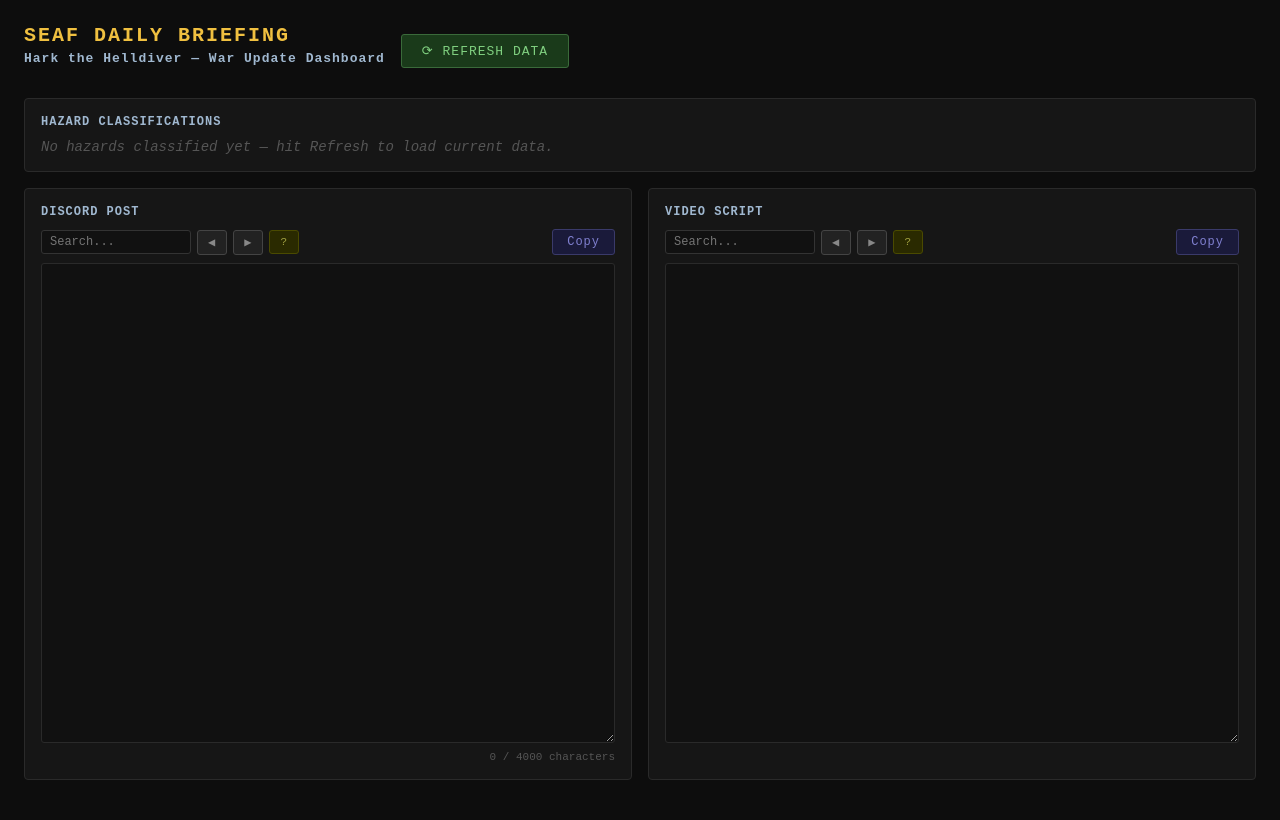
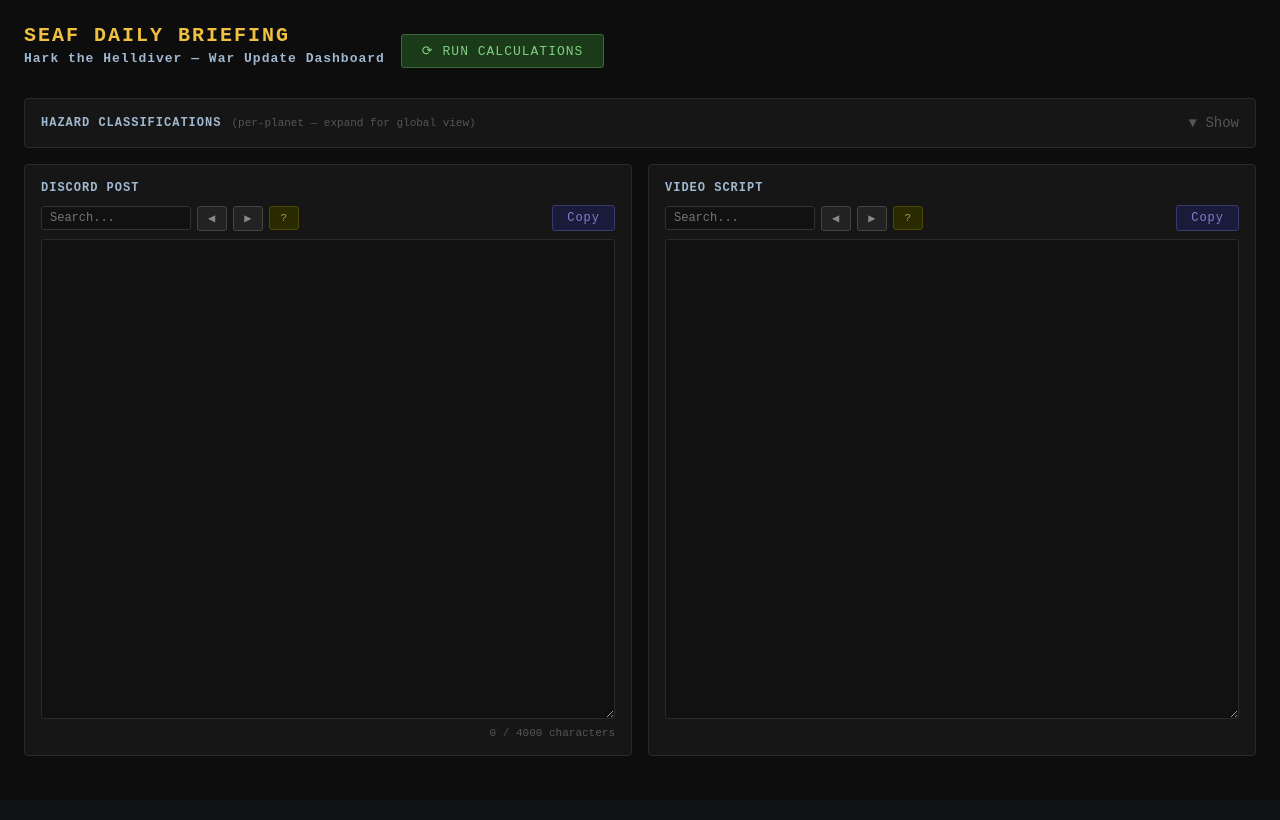
Before and after one commit to Harkonnen-CRR/Helldivers2, a Flask app: page / in a window 1280 px wide. After the commit the page ends 756 px from the top, so only its background shows below. Run offline with Flask 3, Linux system fonts and the light colour scheme.

Commit message:
feat: per-planet hazard tiers, unit variant tags, and API error detection
- Add faction-matched variant tag checkboxes per planet in flavor editor
  (Terminids: Predator Strain/Spore Spewer/Shriekers, Automaton: Jet Brigade,
  Illuminate: Appropriators); tags persist to flavor.json and inject
  "Active Variant(s):" line into Discord and video output
- Move hazard tier selectors from global panel into per-planet write sections;
  global panel collapsed behind toggle for fallback access
- Tier max-wins conflict resolution: if the same hazard appears on multiple
  planets, the highest-rated tier always wins; server returns final_tier and
  syncs all radio buttons across every instance of that hazard
- Add timeout (10s) and structured ApiError to api_client; /refresh and /fetch2
  now return error_type (down/timeout/rate_limit/server_error) so the UI can
  show specific messages instead of a generic error string
- API errors now display in bright red with ⚠ prefix and actionable copy

Co-Authored-By: Claude Sonnet 4.6 <noreply@anthropic.com>

```diff
--- a/main.py
+++ b/main.py
@@ -4,7 +4,7 @@ from datetime import datetime
 
 from flask import Flask, jsonify, render_template, request
 
-from api_client import fetch_all
+from api_client import fetch_all, ApiError
 from data_parser import parse_all
 from formatter import format_discord, format_video, get_theater_data
 
@@ -21,6 +21,16 @@ state = {
     "last_parsed": None,
     "last_outputs": None,
 }
+
+
+def _api_error_type(status_code):
+    if status_code is None:
+        return "timeout"
+    if status_code == 429:
+        return "rate_limit"
+    if status_code in (502, 503, 504):
+        return "down"
+    return "server_error"
 
 
 def _load_classifications():
@@ -40,6 +50,9 @@ def _save_classifications(classifications):
         json.dump(classifications, f, indent=2)
 
 
+_TIER_PRIORITY = {"large": 2, "small": 1, "none": 0}
+
+
 def _load_flavor():
     if os.path.exists(FLAVOR_PATH):
         with open(FLAVOR_PATH) as f:
@@ -48,8 +61,9 @@ def _load_flavor():
         data.setdefault("planets", {})
         data.setdefault("limits", {})
         data.setdefault("planet_notes", {})
+        data.setdefault("planet_tags", {})
         return data
-    return {"theaters": {}, "planets": {}, "limits": {}, "planet_notes": {}}
+    return {"theaters": {}, "planets": {}, "limits": {}, "planet_notes": {}, "planet_tags": {}}
 
 
 def _save_flavor(flavor):
@@ -89,8 +103,10 @@ def index():
 def refresh():
     try:
         fetch_all()
+    except ApiError as e:
+        return jsonify({"status": "error", "message": str(e), "error_type": _api_error_type(e.status_code)}), 200
     except Exception as e:
-        return jsonify({"status": "error", "message": str(e)}), 500
+        return jsonify({"status": "error", "message": str(e), "error_type": "unknown"}), 200
 
     state["snapshot1_time"] = datetime.now()
 
@@ -122,7 +138,7 @@ def refresh():
         for key, item in items.items()
     }
 
-    theaters = get_theater_data(parsed, state["flavor"].get("limits", {}))
+    theaters = get_theater_data(parsed, state["flavor"].get("limits", {}), state["classifications"])
 
     return jsonify({
         "status": "ok",
@@ -135,12 +151,14 @@ def refresh():
 @app.route("/fetch2", methods=["POST"])
 def fetch2():
     if state["snapshot1_time"] is None:
-        return jsonify({"status": "error", "message": "No first snapshot — run Refresh first"}), 400
+        return jsonify({"status": "error", "message": "No first snapshot — run Refresh first", "error_type": "unknown"}), 400
 
     try:
         fetch_all()
+    except ApiError as e:
+        return jsonify({"status": "error", "message": str(e), "error_type": _api_error_type(e.status_code)}), 200
     except Exception as e:
-        return jsonify({"status": "error", "message": str(e)}), 500
+        return jsonify({"status": "error", "message": str(e), "error_type": "unknown"}), 200
 
     snapshot2_time = datetime.now()
     parsed = parse_all()
@@ -163,7 +181,7 @@ def fetch2():
                     region["liberation_time_hours"] = r_h2 / net_rate / 3600
 
     state["last_parsed"] = parsed
-    theaters = get_theater_data(parsed, state["flavor"].get("limits", {}))
+    theaters = get_theater_data(parsed, state["flavor"].get("limits", {}), state["classifications"])
     discord_text = format_discord(parsed, state["classifications"], state["flavor"])
     video_text = format_video(parsed, state["classifications"], state["flavor"])
     state["last_outputs"] = {"discord": discord_text, "video": video_text}
@@ -196,9 +214,12 @@ def save_classifications():
         return jsonify({"status": "error", "message": "Missing key or value"}), 400
     if value not in ("large", "small", "none"):
         return jsonify({"status": "error", "message": "Invalid tier value"}), 400
-    state["classifications"][key] = value
-    _save_classifications(state["classifications"])
-    return jsonify({"status": "ok"})
+    current = state["classifications"].get(key, "none")
+    if _TIER_PRIORITY.get(value, 0) >= _TIER_PRIORITY.get(current, 0):
+        state["classifications"][key] = value
+        _save_classifications(state["classifications"])
+    final_tier = state["classifications"].get(key, "none")
+    return jsonify({"status": "ok", "final_tier": final_tier})
 
 
 @app.route("/save_flavor", methods=["POST"])
@@ -232,5 +253,21 @@ def save_limit():
     return jsonify({"status": "ok"})
 
 
+@app.route("/save_tags", methods=["POST"])
+def save_tags():
+    data = request.get_json()
+    planet = data.get("planet")
+    tags = data.get("tags", [])
+    if not planet:
+        return jsonify({"status": "error", "message": "Missing planet"}), 400
+    state["flavor"].setdefault("planet_tags", {})
+    if tags:
+        state["flavor"]["planet_tags"][planet] = tags
+    else:
+        state["flavor"]["planet_tags"].pop(planet, None)
+    _save_flavor(state["flavor"])
+    return jsonify({"status": "ok"})
+
+
 if __name__ == "__main__":
     app.run(debug=True, port=5000)
--- a/templates/index.html
+++ b/templates/index.html
@@ -206,10 +206,12 @@
     .ref-dss { background: #001a2a; border: 1px solid #003a5a; border-radius: 3px; padding: 8px; margin-top: 8px; }
     .ref-dss-label { color: #60c0f0; font-size: 11px; font-weight: bold; margin-bottom: 4px; }
     .ref-dss-text { color: #80a0c0; font-size: 11px; }
-    .ref-dss-action { font-size: 11px; }
-    .ref-dss-action.large { color: #f0c040; font-weight: bold; }
-    .ref-dss-action.small { color: #a0c0e0; }
-    .ref-dss-action.none  { color: #555; }
+    .ref-dss-action { font-size: 11px; color: #aaa; margin-bottom: 2px; }
+    .ref-dss-action.active   { color: #f0c040; font-weight: bold; }
+    .ref-dss-action.funding  { color: #a0c0e0; }
+    .ref-dss-action.cooldown { color: #555; }
+    .ref-dss-action.inactive { color: #444; }
+    .ref-dss-action-desc { font-size: 10px; color: #555; font-style: italic; padding-left: 10px; margin-bottom: 4px; }
 
     .planet-notes-label { color: #555; font-size: 10px; text-transform: uppercase; letter-spacing: 1px; margin-top: 6px; margin-bottom: 3px; }
     textarea.planet-notes-input {
@@ -230,7 +232,15 @@
     .planet-flavor-section { border-top: 1px solid #222; padding-top: 12px; }
     .planet-flavor-label { color: #666; font-size: 11px; text-transform: uppercase; letter-spacing: 1px; margin-bottom: 8px; }
 
-    .planet-flavor-item { margin-bottom: 8px; }
+    .planet-flavor-item { margin-bottom: 12px; }
+    .planet-subgroup-label { color: #555; font-size: 10px; text-transform: uppercase; letter-spacing: 1px; margin-top: 8px; margin-bottom: 4px; }
+    .planet-hazard-tiers { margin-left: 22px; }
+    .planet-hazard-row { display: flex; align-items: center; gap: 8px; margin-bottom: 3px; }
+    .planet-hazard-name { color: #888; font-size: 11px; min-width: 120px; }
+    .planet-variant-tags { margin-left: 22px; display: flex; flex-wrap: wrap; gap: 6px; align-items: center; }
+    .planet-tag-toggle { display: flex; align-items: center; gap: 4px; cursor: pointer; font-size: 11px; color: #aaa; padding: 2px 6px; border: 1px solid #333; border-radius: 2px; }
+    .planet-tag-toggle input[type=checkbox] { accent-color: #f0c040; cursor: pointer; }
+    .planet-tag-toggle:has(input:checked) { color: #f0c040; border-color: #f0c040; background: #1a1600; }
     .planet-flavor-toggle { display: flex; align-items: center; gap: 8px; cursor: pointer; }
     .planet-flavor-toggle input[type=checkbox] { accent-color: #80d080; cursor: pointer; }
     .planet-flavor-toggle span { color: #c0c0c0; font-size: 12px; }
@@ -319,16 +329,20 @@
       <h1>SEAF DAILY BRIEFING</h1>
       <h2>Hark the Helldiver — War Update Dashboard</h2>
     </div>
-    <button id="refresh-btn" onclick="startRefresh()">⟳ REFRESH DATA</button>
+    <button id="refresh-btn" onclick="startRefresh()">⟳ RUN CALCULATIONS</button>
     <button id="cancel-btn" class="cancel" onclick="cancelRefresh()" style="display:none">✕ CANCEL</button>
     <button id="reformat-btn" class="secondary" onclick="reformat()" style="display:none">↺ REFRESH TEXT</button>
     <span id="status-msg"></span>
   </div>
 
-  <!-- Classification panel -->
-  <div class="section">
-    <h3>Hazard Classifications</h3>
-    <div id="hazard-list">
+  <!-- Classification panel (collapsed by default — per-planet controls are in the flavor editor) -->
+  <div class="section" id="classifications-section">
+    <div style="display:flex;align-items:center;gap:10px;cursor:pointer" onclick="toggleClassificationsPanel()">
+      <h3 style="margin:0">Hazard Classifications</h3>
+      <span style="color:#555;font-size:11px">(per-planet — expand for global view)</span>
+      <span id="class-toggle-icon" style="color:#555;margin-left:auto">▼ Show</span>
+    </div>
+    <div id="hazard-list" style="display:none;margin-top:10px">
       {% if classifications %}
         {% for key, tier in classifications.items() %}
           {% if key.startswith('hazard_') %}
@@ -426,6 +440,15 @@
 
   // ── Refresh flow ──────────────────────────────────────────────
 
+  function apiErrorMessage(data) {
+    const type = data.error_type || 'unknown';
+    if (type === 'down')        return '⚠ helldivers2.dev is returning ' + data.message + ' — the API is likely down. Try again in a few minutes.';
+    if (type === 'timeout')     return '⚠ API request timed out — helldivers2.dev may be slow or unreachable. Try again shortly.';
+    if (type === 'rate_limit')  return '⚠ Rate limited by the API — wait a moment, then try again.';
+    if (type === 'server_error') return '⚠ API server error — helldivers2.dev may be having issues (' + data.message + ').';
+    return '⚠ ' + data.message;
+  }
+
   async function startRefresh() {
     setStatus('Fetching data...');
     document.getElementById('refresh-btn').disabled = true;
@@ -435,13 +458,13 @@
       res = await fetch('/refresh', { method: 'POST' });
       data = await res.json();
     } catch (e) {
-      setStatus('Network error — click Refresh to retry.');
+      setStatus('⚠ Cannot reach the local server — is Flask running?');
       document.getElementById('refresh-btn').disabled = false;
       return;
     }
 
     if (data.status !== 'ok') {
-      setStatus('Error: ' + data.message + ' — click Refresh to retry.');
+      setStatus(apiErrorMessage(data) + ' — click Run Calculations to retry.');
       document.getElementById('refresh-btn').disabled = false;
       return;
     }
@@ -482,7 +505,7 @@
       res = await fetch('/fetch2', { method: 'POST' });
       data = await res.json();
     } catch (e) {
-      setStatus('Network error: ' + e.message);
+      setStatus('⚠ Cannot reach the local server — is Flask running?');
       resetAfterFetch();
       return;
     }
@@ -490,7 +513,7 @@
     resetAfterFetch();
 
     if (data.status !== 'ok') {
-      setStatus('Error: ' + data.message);
+      setStatus(apiErrorMessage(data) + ' — second fetch failed, liberation rates unavailable.');
       return;
     }
 
@@ -523,7 +546,9 @@
   }
 
   function setStatus(msg) {
-    document.getElementById('status-msg').textContent = msg;
+    const el = document.getElementById('status-msg');
+    el.style.color = msg.startsWith('⚠') ? '#ff6060' : '#d08080';
+    el.textContent = msg;
   }
 
   // ── Reformat ──────────────────────────────────────────────────
@@ -577,11 +602,52 @@
   }
 
   async function saveTier(key, value) {
-    await fetch('/save_classifications', {
+    const res = await fetch('/save_classifications', {
       method: 'POST',
       headers: { 'Content-Type': 'application/json' },
       body: JSON.stringify({ key, value }),
     });
+    const data = await res.json();
+    if (data.final_tier) {
+      // Sync every radio group for this key to the actual saved tier (max-wins)
+      document.querySelectorAll(`input[name="${key}"]`).forEach(r => {
+        r.checked = (r.value === data.final_tier);
+      });
+    }
+    scheduleReformat();
+  }
+
+  let _reformatTimer = null;
+
+  function scheduleReformat() {
+    clearTimeout(_reformatTimer);
+    _reformatTimer = setTimeout(() => {
+      if (document.getElementById('reformat-btn').style.display !== 'none') reformat();
+    }, 1000);
+  }
+
+  function toggleClassificationsPanel() {
+    const list = document.getElementById('hazard-list');
+    const icon = document.getElementById('class-toggle-icon');
+    const shown = list.style.display !== 'none';
+    list.style.display = shown ? 'none' : '';
+    icon.textContent = shown ? '▼ Show' : '▲ Hide';
+  }
+
+  async function saveTags(planetName, tags) {
+    await fetch('/save_tags', {
+      method: 'POST',
+      headers: { 'Content-Type': 'application/json' },
+      body: JSON.stringify({ planet: planetName, tags }),
+    });
+    scheduleReformat();
+  }
+
+  function handleTagChange(planetName, checkbox) {
+    const item = checkbox.closest('.planet-flavor-item');
+    const allBoxes = item.querySelectorAll('.planet-variant-tags input[type=checkbox]');
+    const activeTags = Array.from(allBoxes).filter(cb => cb.checked).map(cb => cb.dataset.tag);
+    saveTags(planetName, activeTags);
   }
 
   // ── Flavor editor ─────────────────────────────────────────────
@@ -651,9 +717,45 @@
       planetSection.className = 'planet-flavor-section';
       planetSection.innerHTML = `<div class="planet-flavor-label">Planet Flavor Text</div>`;
 
+      const planetTags = (flavor && flavor.planet_tags) ? flavor.planet_tags : {};
+
       for (const planet of theater.planets) {
         const saved = planetFlavors[planet.name] || '';
         const hasText = saved.length > 0;
+        const activeTags = planetTags[planet.name] || [];
+
+        // Hazard tier section
+        let hazardTierHTML = '';
+        if (planet.hazards && planet.hazards.length > 0) {
+          hazardTierHTML = `<div class="planet-hazard-tiers"><div class="planet-subgroup-label">Hazard Effects</div>`;
+          for (const h of planet.hazards) {
+            hazardTierHTML += `
+              <div class="planet-hazard-row">
+                <span class="planet-hazard-name">${escHtml(h.name)}</span>
+                <span class="tier-radios">
+                  <label class="tier-large"><input type="radio" name="${escHtml(h.key)}" value="large" ${h.tier === 'large' ? 'checked' : ''} onchange="saveTier('${escHtml(h.key)}', 'large')"> Large</label>
+                  <label class="tier-small"><input type="radio" name="${escHtml(h.key)}" value="small" ${h.tier === 'small' ? 'checked' : ''} onchange="saveTier('${escHtml(h.key)}', 'small')"> Small</label>
+                  <label class="tier-none"><input type="radio" name="${escHtml(h.key)}" value="none" ${h.tier === 'none' ? 'checked' : ''} onchange="saveTier('${escHtml(h.key)}', 'none')"> None</label>
+                </span>
+              </div>`;
+          }
+          hazardTierHTML += '</div>';
+        }
+
+        // Variant tags section
+        let tagsHTML = '';
+        if (planet.variant_tags && planet.variant_tags.length > 0) {
+          tagsHTML = `<div class="planet-variant-tags"><div class="planet-subgroup-label" style="width:100%">Active Variants</div>`;
+          for (const tag of planet.variant_tags) {
+            const checked = activeTags.includes(tag) ? 'checked' : '';
+            tagsHTML += `<label class="planet-tag-toggle">
+              <input type="checkbox" data-tag="${escHtml(tag)}" ${checked} onchange="handleTagChange('${escHtml(planet.name)}', this)">
+              ${escHtml(tag)}
+            </label>`;
+          }
+          tagsHTML += '</div>';
+        }
+
         const item = document.createElement('div');
         item.className = 'planet-flavor-item';
         item.innerHTML = `
@@ -663,6 +765,8 @@
           </label>
           <textarea class="planet-flavor-text ${hasText ? 'visible' : ''}"
             data-scope="planets" data-key="${escHtml(planet.name)}">${escHtml(saved)}</textarea>
+          ${hazardTierHTML}
+          ${tagsHTML}
         `;
         planetSection.appendChild(item);
       }
@@ -721,16 +825,16 @@
 
     if (theater.dss) {
       const dss = theater.dss;
-      const actionMap = { ACTIVE: 'large', FUNDING: 'small', COOLDOWN: 'none', INACTIVE: 'none' };
       const actions = dss.actions.map(a => {
-        const cls = actionMap[a.status] || 'none';
-        const timing = a.timing ? ` | ${a.timing}` : '';
-        return `<div class="ref-dss-action ${cls}">${escHtml(a.name)}: ${a.status}${escHtml(timing)}</div>`;
+        const cost = a.cost_label ? ` (${escHtml(a.cost_label)})` : '';
+        const desc = a.description
+          ? `<div class="ref-dss-action-desc">│ ${escHtml(a.description)}</div>`
+          : '';
+        return `<div class="ref-dss-action ${escHtml(a.status)}"><strong>${escHtml(a.name)}</strong>${cost} — ${escHtml(a.phrase)}</div>${desc}`;
       }).join('');
       html += `
         <div class="ref-dss">
-          <div class="ref-dss-label">DSS — ${escHtml(dss.planet_name)}</div>
-          ${dss.ftl_jump ? `<div class="ref-dss-text">Next FTL Jump: ${escHtml(dss.ftl_jump)}</div>` : ''}
+          <div class="ref-dss-label">DSS — ${escHtml(dss.planet_name)}${dss.ftl_jump ? ` (${escHtml(dss.ftl_jump)} until FTL jump)` : ''}</div>
           ${actions}
         </div>`;
     }
@@ -757,20 +861,13 @@
     });
   }
 
-  let _reformatTimer = null;
-
   async function saveFlavor(scope, key, value) {
     await fetch('/save_flavor', {
       method: 'POST',
       headers: { 'Content-Type': 'application/json' },
       body: JSON.stringify({ scope, key, value }),
     });
-    clearTimeout(_reformatTimer);
-    _reformatTimer = setTimeout(() => {
-      if (document.getElementById('reformat-btn').style.display !== 'none') {
-        reformat();
-      }
-    }, 1000);
+    scheduleReformat();
   }
 
   // ── Search ────────────────────────────────────────────────────
```
Also changed, not shown: api_client.py (+36 -12 lines), formatter.py (+44 -8 lines).
